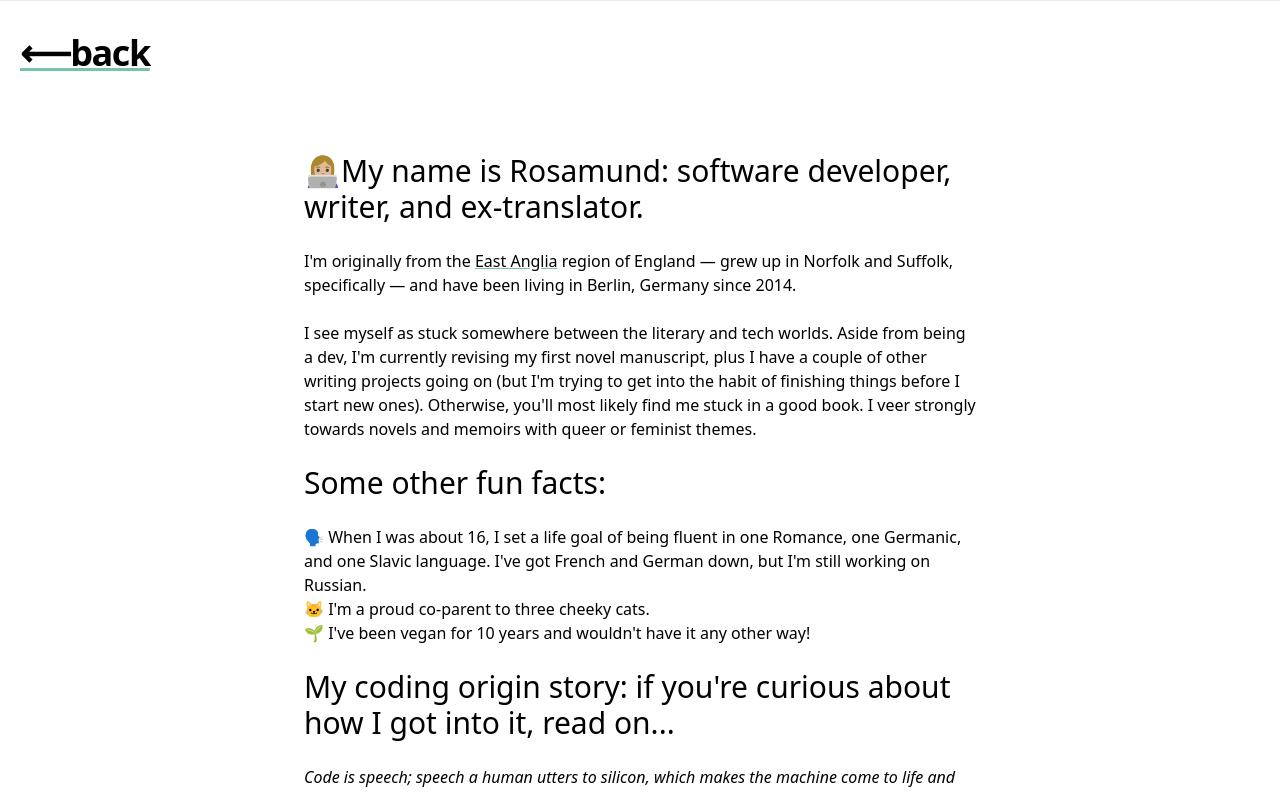
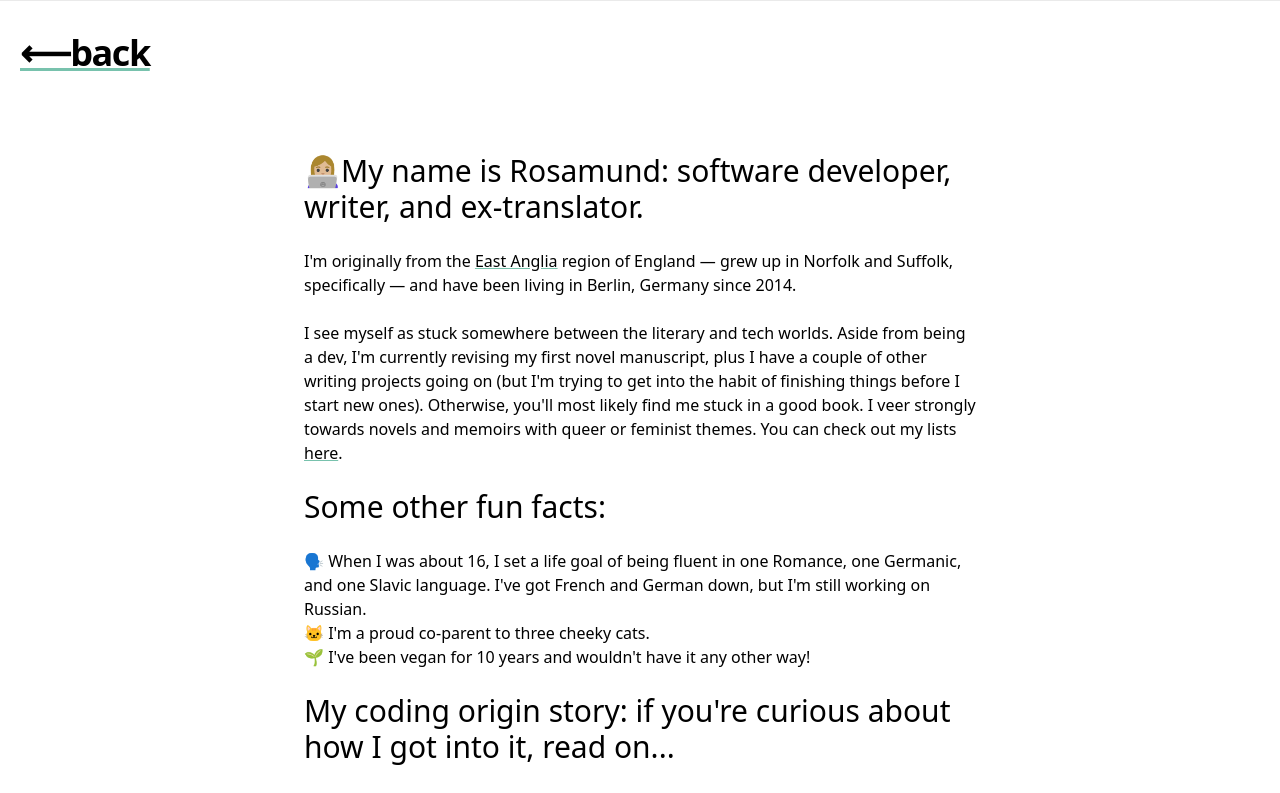
Before and after one commit to rosamundm/devblog, a Next.js app: page /about in a window 1280 px wide. Shown: the top 793 px of the page. Built offline with nearby package versions, Linux system fonts and the light colour scheme.

Commit message:
Add book

```diff
--- a/pages/about.js
+++ b/pages/about.js
@@ -31,7 +31,7 @@ export default function About() {
                   I see myself as stuck somewhere between the literary and tech worlds. Aside from being a dev, I'm currently revising my
                   first novel manuscript, plus I have a couple of other writing projects going on (but I'm trying to get into the habit of
                   finishing things before I start new ones). Otherwise, you'll most likely find me stuck in a good book. I veer strongly
-                  towards novels and memoirs with queer or feminist themes.
+                  towards novels and memoirs with queer or feminist themes. You can check out my lists <a href="/reading-2022/">here</a>.
               </p>
                   <br></br>
               <h2 className="text-3xl">
--- a/pages/reading-2022.js
+++ b/pages/reading-2022.js
@@ -92,6 +92,9 @@ export default function Reading2022() {
                 <li data-block-key="9d14m">
                   <b>Gargi Bhattacharyya, Adam Elliott-Cooper et al</b> - <i>Empire&#x27;s Endgame: Racism and the British State</i> (5/5)
                 </li>
+                <li>
+                  <b>Kristina Gorcheva-Newberry</b> - <i>The Orchard</i> (3/5)
+                </li>
               </ol>
 
               <br></br>
```
